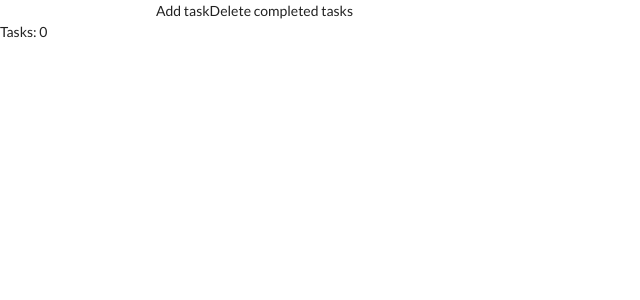
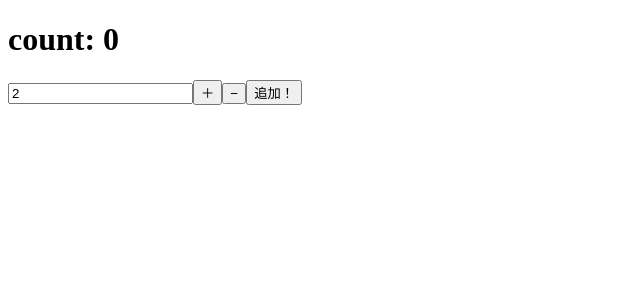
Before and after one commit to Hikari7/React_Counter, a React (Create React App) app: page / in a window 1280 px wide. Shown: the top 300 px of the page, without its empty margins (0-640 px from the left). Built offline with nearby package versions, Linux system fonts and the light colour scheme.

Commit message:
added counter redux

```diff
--- a/package.json
+++ b/package.json
@@ -3,12 +3,14 @@
   "version": "0.1.0",
   "private": true,
   "dependencies": {
+    "@reduxjs/toolkit": "^1.9.0",
     "@testing-library/jest-dom": "^5.16.5",
     "@testing-library/react": "^13.3.0",
     "@testing-library/user-event": "^13.5.0",
     "axios": "^0.27.2",
     "react": "^18.2.0",
     "react-dom": "^18.2.0",
+    "react-redux": "^8.0.5",
     "react-scripts": "5.0.1",
     "uuid": "^9.0.0",
     "web-vitals": "^2.1.4"
--- a/public/index.html
+++ b/public/index.html
@@ -15,10 +15,6 @@
       user's mobile device or desktop. See https://developers.google.com/web/fundamentals/web-app-manifest/
     -->
     <link rel="manifest" href="%PUBLIC_URL%/manifest.json" />
-    <link
-    rel="stylesheet"
-    href="https://cdnjs.cloudflare.com/ajax/libs/semantic-ui/2.4.1/semantic.min.css"
-  />
     <!--
       Notice the use of %PUBLIC_URL% in the tags above.
       It will be replaced with the URL of the `public` folder during the build.
@@ -28,7 +24,6 @@
       work correctly both with client-side routing and a non-root public URL.
       Learn how to configure a non-root public URL by running `npm run build`.
     -->
-    <script src="https://cdn.tailwindcss.com"></script>
     <title>React App</title>
   </head>
   <body>
--- a/src/App.js
+++ b/src/App.js
@@ -1,4 +1,10 @@
-import React from "react";
+import React, { useState } from "react";
+import { useDispatch, useSelector } from "react-redux";
+import {
+  decrement,
+  increment,
+  incrementByAmount,
+} from "./CounterRedux/counterSlice";
 // import SignUp from "./exercises/SignUp";
 // import Counter from "./exercises/Counter";
 // import Form from "./exercises/Form";
@@ -8,8 +14,7 @@ import React from "react";
 // import Api2 from "./exercises/Api2";
 // import Accordion from "./exercises/Accordion";
 // import UseContextPractice from "./exercises/UseContext";
-
-import ToDoMain from "./exercises/todoList/ToDoMain";
+// import ToDoMain from "./exercises/todoList/ToDoMain";
 
 // //Accordionの親コンポーネント
 // const items = [
@@ -18,10 +23,31 @@ import ToDoMain from "./exercises/todoList/ToDoMain";
 //   { title: "How do you use React?", content: "Still learning" },
 // ];
 
-export default () => {
+// export default () => {
+//   return <div>{/* <UseReducer /> */}</div>;
+// };
+
+function App() {
+  //useSelectorでvalueにアクセスするよ
+  const count = useSelector((state) => state.counter.value);
+  //通知を出す
+  const dispatch = useDispatch();
+
+  const [incrementAmount, setIncrementAmount] = useState("2");
+
   return (
-    <div>
-      <ToDoMain />
+    <div className="App">
+      <h1>count: {count}</h1>
+      <input onChange={(e) => setIncrementAmount(e.target.value)} value={incrementAmount}/>
+      <button onClick={() => dispatch(increment())}>＋</button>
+      <button onClick={() => dispatch(decrement())}>−</button>
+      <button
+        onClick={() => dispatch(incrementByAmount(Number(incrementAmount)))}
+      >
+        追加！
+      </button>
     </div>
   );
-};
+}
+
+export default App;
--- /dev/null
+++ b/src/CounterRedux/counterSlice.js
@@ -0,0 +1,23 @@
+import { createSlice } from "@reduxjs/toolkit";
+
+export const counterSlice = createSlice({
+  name: "counter",
+  initialState: {
+    value: 0,
+  },
+  reducers: {
+    increment: (state) => {
+      state.value += 1;
+    },
+    decrement: (state) => {
+      state.value -= 1;
+    },
+    incrementByAmount: (state, action) => {
+      state.value += action.payload;
+    },
+  },
+});
+
+//actionsもexportしないとsliceの３要素が欠けちゃうよ！
+export const { increment, decrement, incrementByAmount } = counterSlice.actions;
+export default counterSlice.reducer;
--- /dev/null
+++ b/src/CounterRedux/store.js
@@ -0,0 +1,11 @@
+//どのコンポーネントでも使えるsotre, 状態を管理するもの
+
+import { configureStore } from "@reduxjs/toolkit";
+import counterReducer from "./counterSlice";
+
+//storeの中にはreducerが必要なのでSliceで作ったreducerを読み込む
+export const store = configureStore({
+  reducer: {
+    counter: counterReducer,
+  },
+});
--- a/src/exercises/SignUpTutorial.js
+++ b/src/exercises/SignUpTutorial.js
@@ -7,10 +7,6 @@ function SignUpTutorial() {
     lastName: "",
     email: "",
   });
-
-
-
-
 
   const [submitted, setSubmitted] = useState(false);
   const [valid, setValid] = useState(false);
--- a/src/index.js
+++ b/src/index.js
@@ -1,5 +1,14 @@
 import React from "react";
 import ReactDOM from "react-dom";
 import App from "./App";
+//reduxでどのコンポーネントでも使えるように
+import { Provider } from "react-redux";
+import { store } from "./CounterRedux/store";
 
-ReactDOM.render(<App />, document.querySelector("#root"));
+// ReactDOM.render(document.querySelector("#root"));
+const root = ReactDOM.createRoot(document.getElementById("root"));
+root.render(
+  <Provider store={store}>
+    <App />
+  </Provider>
+);
```
Also changed, not shown: 1 other file (tests, documents, lock files or other folders).
